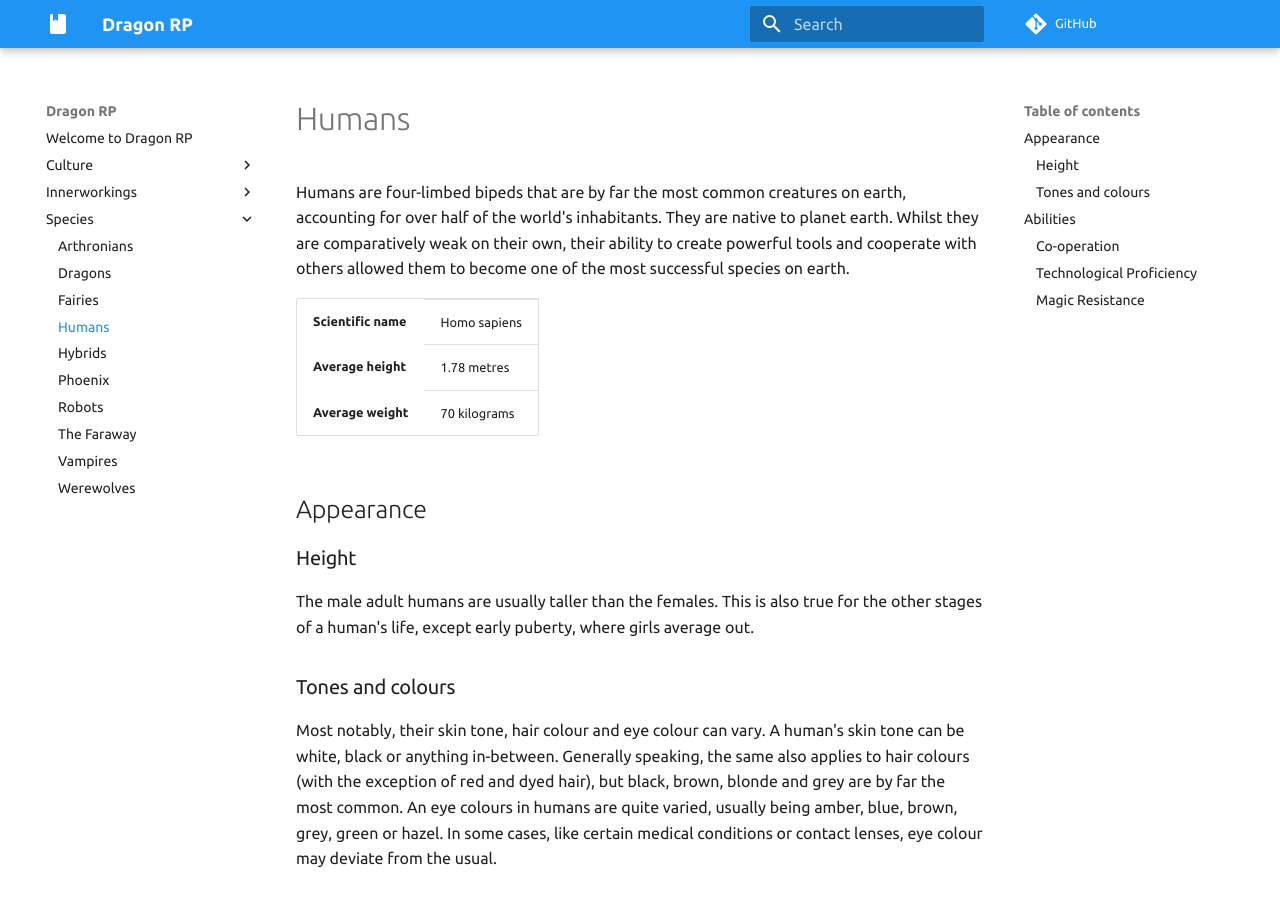
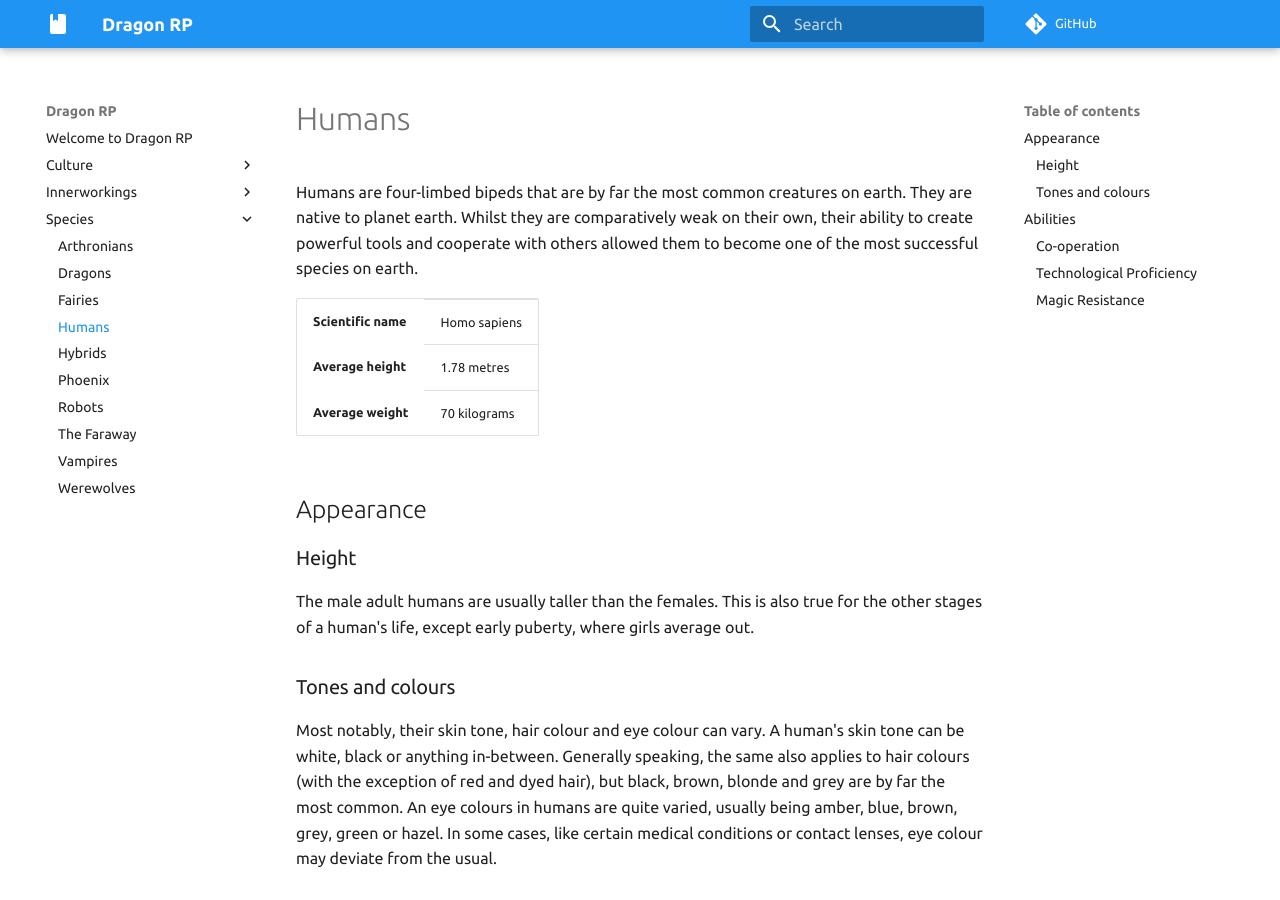
Before and after one commit to dragonprojects/dragonroleplay, an MkDocs documentation site: the page built from docs/Species/Humans.md, in a window 1280 px wide and 900 px high. Built offline with MkDocs 1.6.1 and Material for MkDocs 9.7.7, drawn with Linux system fonts in a browser that asks for light colours; comment, search, counter and statistics services are not loaded.

Commit message:
Update Humans.md

```diff
--- a/docs/Species/Humans.md
+++ b/docs/Species/Humans.md
@@ -1,5 +1,5 @@
 # Humans
-Humans are four-limbed bipeds that are by far the most common creatures on earth, accounting for over half of the world's inhabitants. They are native to planet earth. Whilst they are comparatively weak on their own, their ability to create powerful tools and cooperate with others allowed them to become one of the most successful species on earth.
+Humans are four-limbed bipeds that are by far the most common creatures on earth. They are native to planet earth. Whilst they are comparatively weak on their own, their ability to create powerful tools and cooperate with others allowed them to become one of the most successful species on earth.
 
 <table>
  <tr>
```
